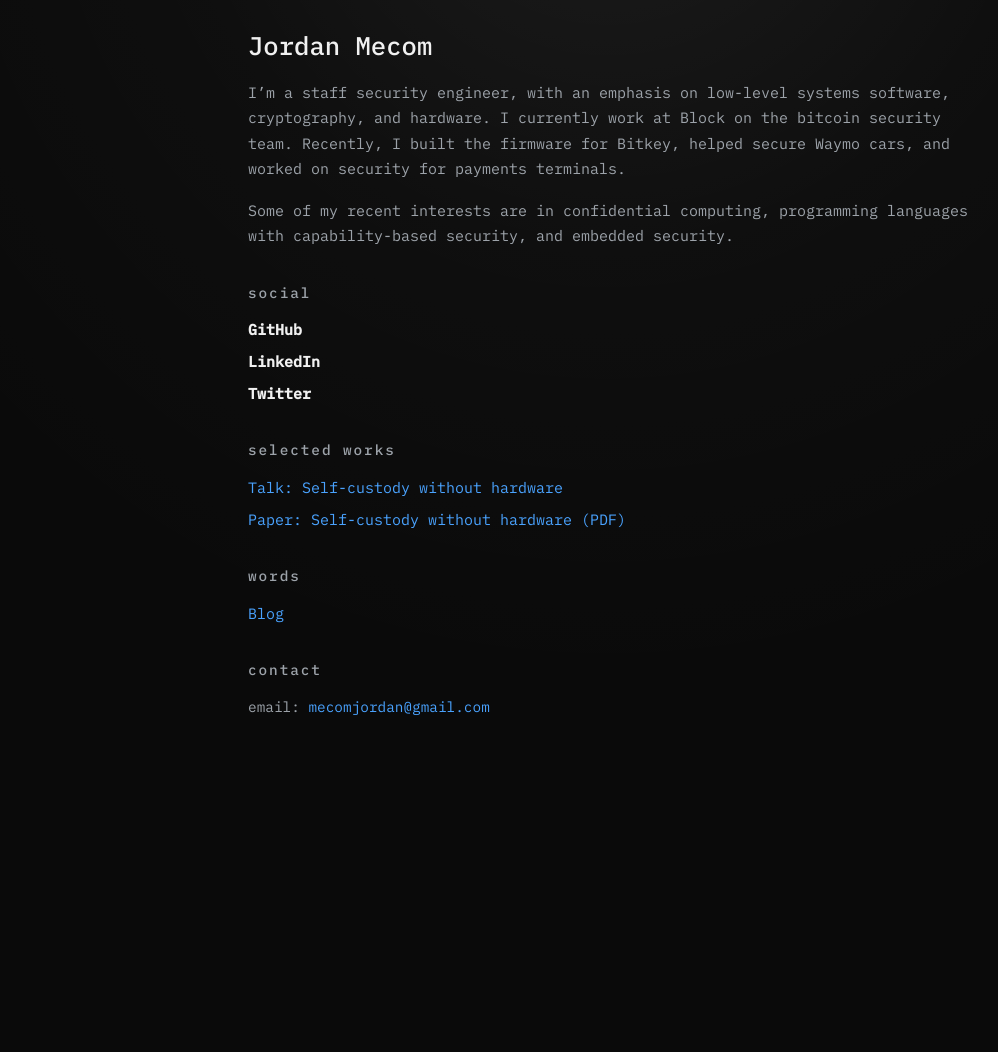
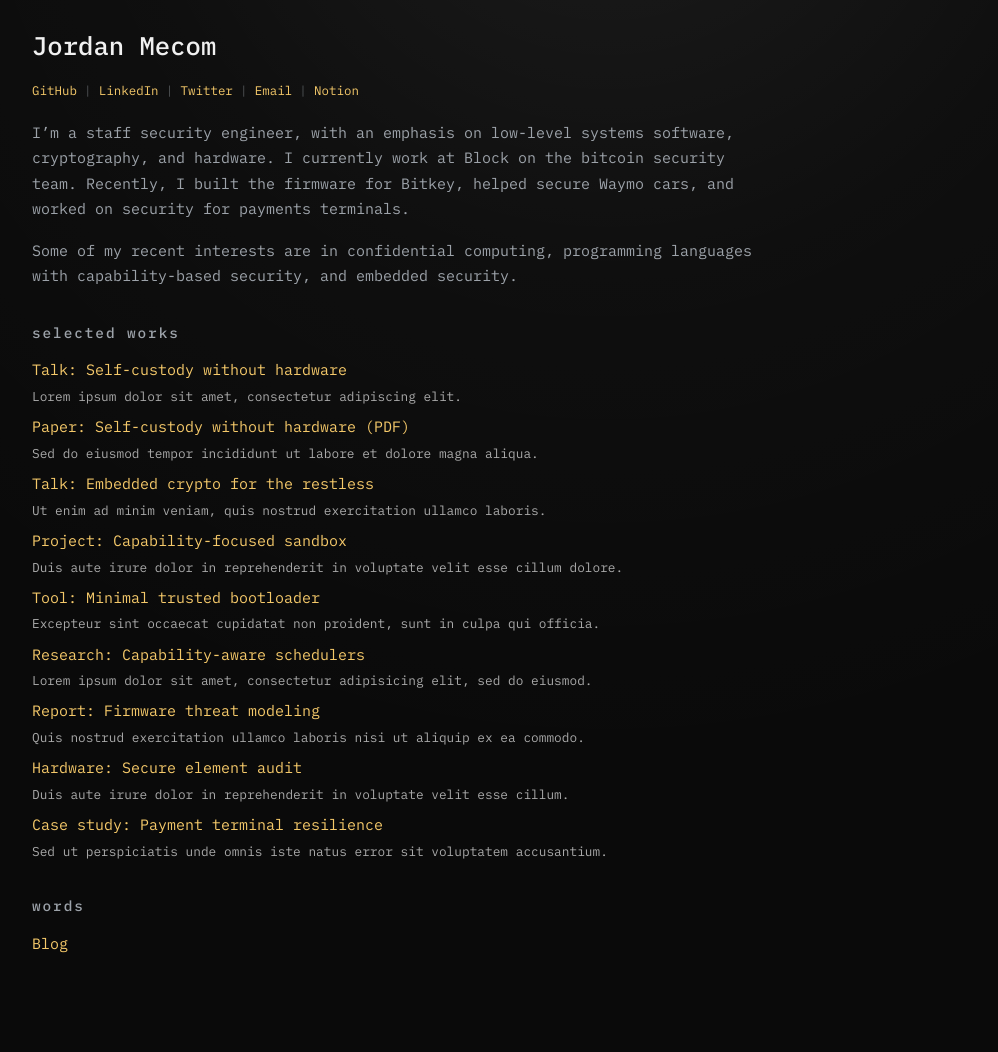
Before and after one commit to jmecom/jmecom.github.io, a Jekyll site: the page built from index.md, in a window 1280 px wide. Shown: the whole page, without its empty margins (32-1030 px from the left). Built offline with Jekyll 4.4.1, drawn with Linux system fonts in a browser that asks for light colours; before the commit the page ends 900 px from its top, so only the background shows below that.

Commit message:
Polish socials and works

```diff
--- a/css/main.scss
+++ b/css/main.scss
@@ -11,8 +11,8 @@
   --surface: #0a0a0a;
   --panel: #111214;
   --edge: #1d1f22;
-  --accent: #4aa3ff;
-  --accent-warm: #f5c96a;
+  --accent: #f5c96a;
+  --accent-hover: #ffffff;
   --rule: 1px solid rgba(255, 255, 255, 0.08);
   --glow: 0 0 0 1px rgba(255, 255, 255, 0.03);
 }
@@ -38,9 +38,9 @@
   transition: color 120ms ease;
 }
 
-a:hover,
+ a:hover,
  a:focus {
-  color: var(--accent-warm);
+  color: var(--accent-hover);
   text-decoration: none;
 }
 
@@ -58,7 +58,7 @@
 
 .site-header__inner {
   max-width: 720px;
-  margin: 0 auto;
+  margin: 0 auto 0 2rem;
   padding: 1.25rem 0 0.75rem;
 }
 
@@ -82,8 +82,53 @@
   flex: 1;
   width: 100%;
   max-width: 720px;
-  margin: 0 auto;
+  margin: 0 auto 0 2rem;
   padding: 1.5rem 0 2.5rem;
+}
+
+.social-row {
+  display: flex;
+  flex-wrap: wrap;
+  gap: 0.45rem;
+  margin: 0.6rem 0 1.2rem;
+  font-size: 0.78rem;
+  color: var(--muted);
+  align-items: center;
+}
+
+.divider {
+  opacity: 0.45;
+}
+
+.social-row .icon {
+  width: 20px;
+  height: 20px;
+  fill: currentColor;
+}
+
+.social-row a {
+  display: inline-flex;
+  align-items: center;
+  gap: 0.35rem;
+}
+
+.social-row .icon {
+  width: 20px;
+  height: 20px;
+  fill: currentColor;
+  opacity: 0.9;
+}
+
+.sr-only {
+  position: absolute;
+  width: 1px;
+  height: 1px;
+  padding: 0;
+  margin: -1px;
+  overflow: hidden;
+  clip: rect(0, 0, 0, 0);
+  white-space: nowrap;
+  border: 0;
 }
 
 .page {
@@ -128,6 +173,12 @@
   gap: 0.4rem;
 }
 
+.links a {
+  display: inline-flex;
+  align-items: center;
+  gap: 0.5rem;
+}
+
 .links--primary a {
   font-weight: 600;
   color: #f1f1f1;
@@ -135,7 +186,15 @@
 
 .links--primary a:hover,
 .links--primary a:focus {
-  color: var(--accent-warm);
+  color: var(--accent-hover);
+}
+
+.work-note {
+  display: block;
+  font-size: 0.8rem;
+  font-family: "IBM Plex Mono", "SFMono-Regular", Menlo, Consolas, monospace;
+  color: rgba(255, 255, 255, 0.65);
+  margin-top: 0.2rem;
 }
 
 .small {
--- a/index.md
+++ b/index.md
@@ -5,23 +5,61 @@
 
 # Jordan Mecom
 
+<div class="social-row">
+  <a href="https://github.com/jmecom/" target="_blank" rel="noreferrer">GitHub</a>
+  <span class="divider">|</span>
+  <a href="https://www.linkedin.com/in/jmecom/" target="_blank" rel="noreferrer">LinkedIn</a>
+  <span class="divider">|</span>
+  <a href="https://x.com/jordanmecom" target="_blank" rel="noreferrer">Twitter</a>
+  <span class="divider">|</span>
+  <a href="mailto:mecomjordan@gmail.com">Email</a>
+  <span class="divider">|</span>
+  <a href="https://jmecom.notion.site/jmecom-info-2580ab275b3141489778abc5954a6394a" target="_blank" rel="noreferrer">Notion</a>
+</div>
+
 I'm a staff security engineer, with an emphasis on low-level systems software, cryptography, and hardware. I currently work at Block on the bitcoin security team. Recently, I built the firmware for Bitkey, helped secure Waymo cars, and worked on security for payments terminals.
 
 Some of my recent interests are in confidential computing, programming languages with capability-based security, and embedded security.
 
-## Social
-
-<ul class="links links--primary">
-  <li><a href="https://github.com/jmecom/" target="_blank" rel="noreferrer">GitHub</a></li>
-  <li><a href="https://www.linkedin.com/in/jmecom/" target="_blank" rel="noreferrer">LinkedIn</a></li>
-  <li><a href="https://x.com/jordanmecom" target="_blank" rel="noreferrer">Twitter</a></li>
-</ul>
-
 ## Selected works
 
 <ul class="links">
-  <li><a href="https://www.youtube.com/watch?v=QQ6ZnGk_xDU" target="_blank" rel="noreferrer">Talk: Self-custody without hardware</a></li>
-  <li><a href="https://assets.ctfassets.net/mtmp6hzjjvnd/6Qjcs8zgMiyffC0Uk8cx4V/380f331f5b4156622c8f5a376c352c96/Self-Custody_without_Hardware_-10-30-24-.pdf?ref=bitkey.build" target="_blank" rel="noreferrer">Paper: Self-custody without hardware (PDF)</a></li>
+  <li>
+    <a href="https://www.youtube.com/watch?v=QQ6ZnGk_xDU" target="_blank" rel="noreferrer">Talk: Self-custody without hardware</a>
+    <span class="work-note">Lorem ipsum dolor sit amet, consectetur adipiscing elit.</span>
+  </li>
+  <li>
+    <a href="https://assets.ctfassets.net/mtmp6hzjjvnd/6Qjcs8zgMiyffC0Uk8cx4V/380f331f5b4156622c8f5a376c352c96/Self-Custody_without_Hardware_-10-30-24-.pdf?ref=bitkey.build" target="_blank" rel="noreferrer">Paper: Self-custody without hardware (PDF)</a>
+    <span class="work-note">Sed do eiusmod tempor incididunt ut labore et dolore magna aliqua.</span>
+  </li>
+  <li>
+    <a href="https://www.youtube.com/watch?v=dummy" target="_blank" rel="noreferrer">Talk: Embedded crypto for the restless</a>
+    <span class="work-note">Ut enim ad minim veniam, quis nostrud exercitation ullamco laboris.</span>
+  </li>
+  <li>
+    <a href="https://example.com/project" target="_blank" rel="noreferrer">Project: Capability-focused sandbox</a>
+    <span class="work-note">Duis aute irure dolor in reprehenderit in voluptate velit esse cillum dolore.</span>
+  </li>
+  <li>
+    <a href="https://example.com/tool" target="_blank" rel="noreferrer">Tool: Minimal trusted bootloader</a>
+    <span class="work-note">Excepteur sint occaecat cupidatat non proident, sunt in culpa qui officia.</span>
+  </li>
+  <li>
+    <a href="https://example.com/research" target="_blank" rel="noreferrer">Research: Capability-aware schedulers</a>
+    <span class="work-note">Lorem ipsum dolor sit amet, consectetur adipisicing elit, sed do eiusmod.</span>
+  </li>
+  <li>
+    <a href="https://example.com/report" target="_blank" rel="noreferrer">Report: Firmware threat modeling</a>
+    <span class="work-note">Quis nostrud exercitation ullamco laboris nisi ut aliquip ex ea commodo.</span>
+  </li>
+  <li>
+    <a href="https://example.com/hardware" target="_blank" rel="noreferrer">Hardware: Secure element audit</a>
+    <span class="work-note">Duis aute irure dolor in reprehenderit in voluptate velit esse cillum.</span>
+  </li>
+  <li>
+    <a href="https://example.com/case-study" target="_blank" rel="noreferrer">Case study: Payment terminal resilience</a>
+    <span class="work-note">Sed ut perspiciatis unde omnis iste natus error sit voluptatem accusantium.</span>
+  </li>
 </ul>
 
 ## Words
@@ -29,7 +67,3 @@
 <ul class="links">
   <li><a href="{{ "/blog" | prepend: site.baseurl }}">Blog</a></li>
 </ul>
-
-## Contact
-
-<p class="small">email: <a href="mailto:mecomjordan@gmail.com">mecomjordan@gmail.com</a></p>
```
